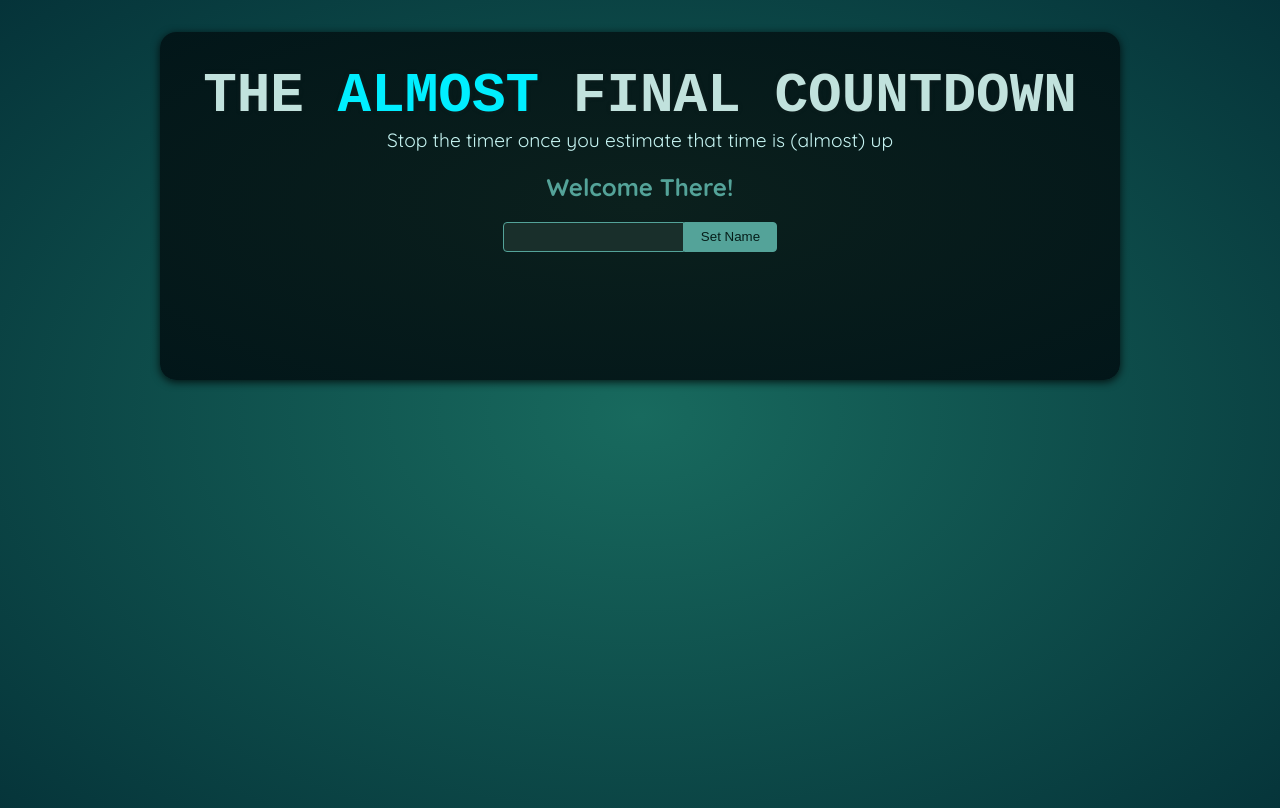
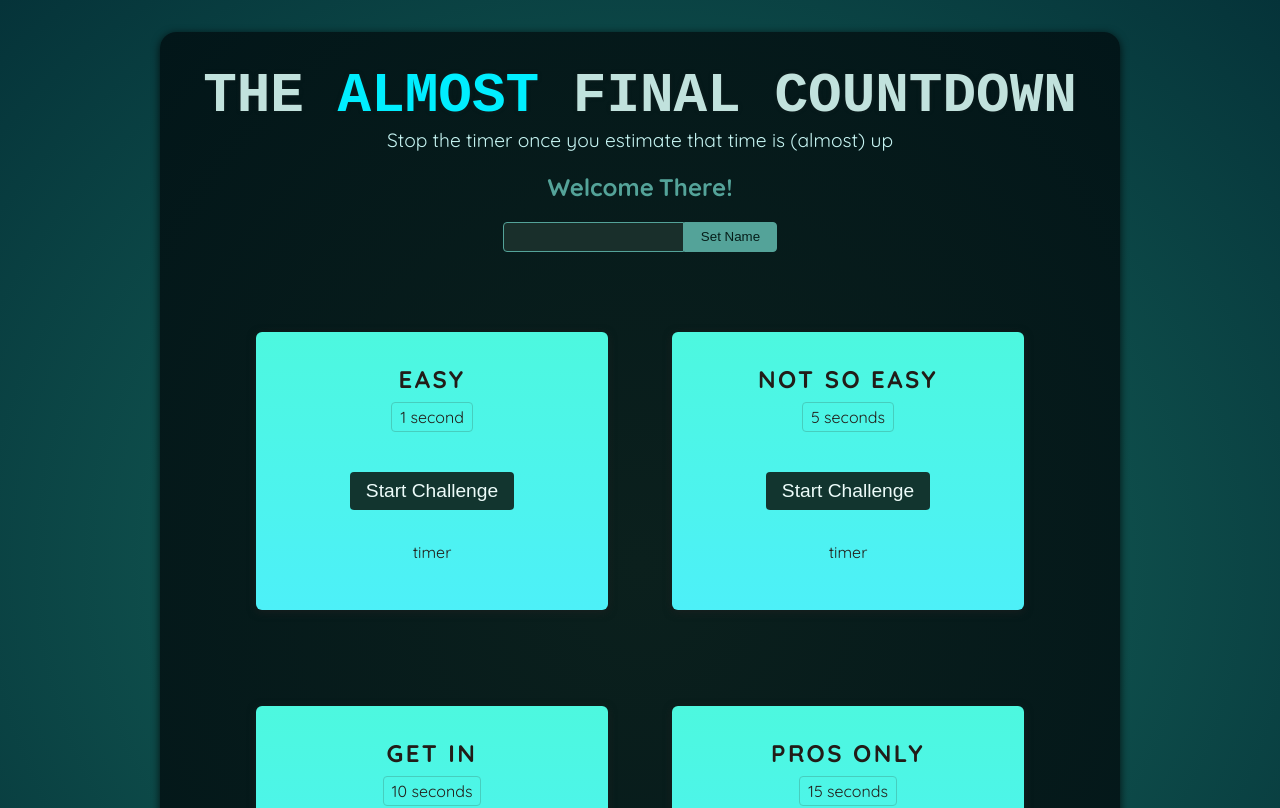
Before and after one commit to avi-codesmith/React-countdown-game, a React (Create React App) app: page / in a window 1280 px wide. Shown: the top 808 px of the page. Built offline with nearby package versions, Linux system fonts and the light colour scheme; a web font is replaced by a local one.

Commit message:
Make TimerChallenges Component

```diff
--- a/src/App.js
+++ b/src/App.js
@@ -1,10 +1,16 @@
 import Player from "./components/Player";
+import TimerChallenge from "./components/TimerChallenges";
 
 function App() {
   return (
     <>
       <Player />
-      <div id="challenges"></div>
+      <div id="challenges">
+        <TimerChallenge title="Easy" targetTime={1} />
+        <TimerChallenge title="Not So Easy" targetTime={5} />
+        <TimerChallenge title="Get in" targetTime={10} />
+        <TimerChallenge title="Pros Only" targetTime={15} />
+      </div>
     </>
   );
 }
--- a/src/components/Player.jsx
+++ b/src/components/Player.jsx
@@ -1,30 +1,28 @@
-import { useState } from "react";
+import { useState, useRef } from "react";
 
 export default function Player() {
+  const playerName = useRef();
   const [userName, setUserName] = useState(null);
-  const [btnClick, setBtnClick] = useState(false);
 
-  function handleUserName(event) {
-    setBtnClick(false);
-    setUserName(event.target.value);
+  function handleClick() {
+    setUserName(playerName.current.value);
+    playerName.current.value = "";
   }
 
-  function handleClick() {
-    setBtnClick(true);
+  function handleKeyDown(event) {
+    if (event.key === "Enter") {
+      handleClick();
+    }
   }
 
   return (
     <section id="player">
-      <h2>Welcome {btnClick ? userName : "there!"}</h2>
+      <h2>
+        Welcome <span className="limit">{userName ? userName : "there!"}</span>
+      </h2>
       <p>
-        <input
-          type="text"
-          value={btnClick ? "" : userName}
-          onChange={(event) => handleUserName(event)}
-        />
-        <button disabled={!userName} onClick={handleClick}>
-          Set Name
-        </button>
+        <input ref={playerName} type="text" onKeyDown={handleKeyDown} />
+        <button onClick={handleClick}>Set Name</button>
       </p>
     </section>
   );
--- /dev/null
+++ b/src/components/TimerChallenges.jsx
@@ -0,0 +1,14 @@
+export default function TimerChallenge({ title, targetTime }) {
+  return (
+    <section className="challenge">
+      <h2>{title}</h2>
+      <p className="challenge-time">
+        {targetTime} second{targetTime > 1 ? "s" : ""}
+      </p>
+      <p>
+        <button>Start Challenge</button>
+      </p>
+      <p className="">timer</p>
+    </section>
+  );
+}
```
